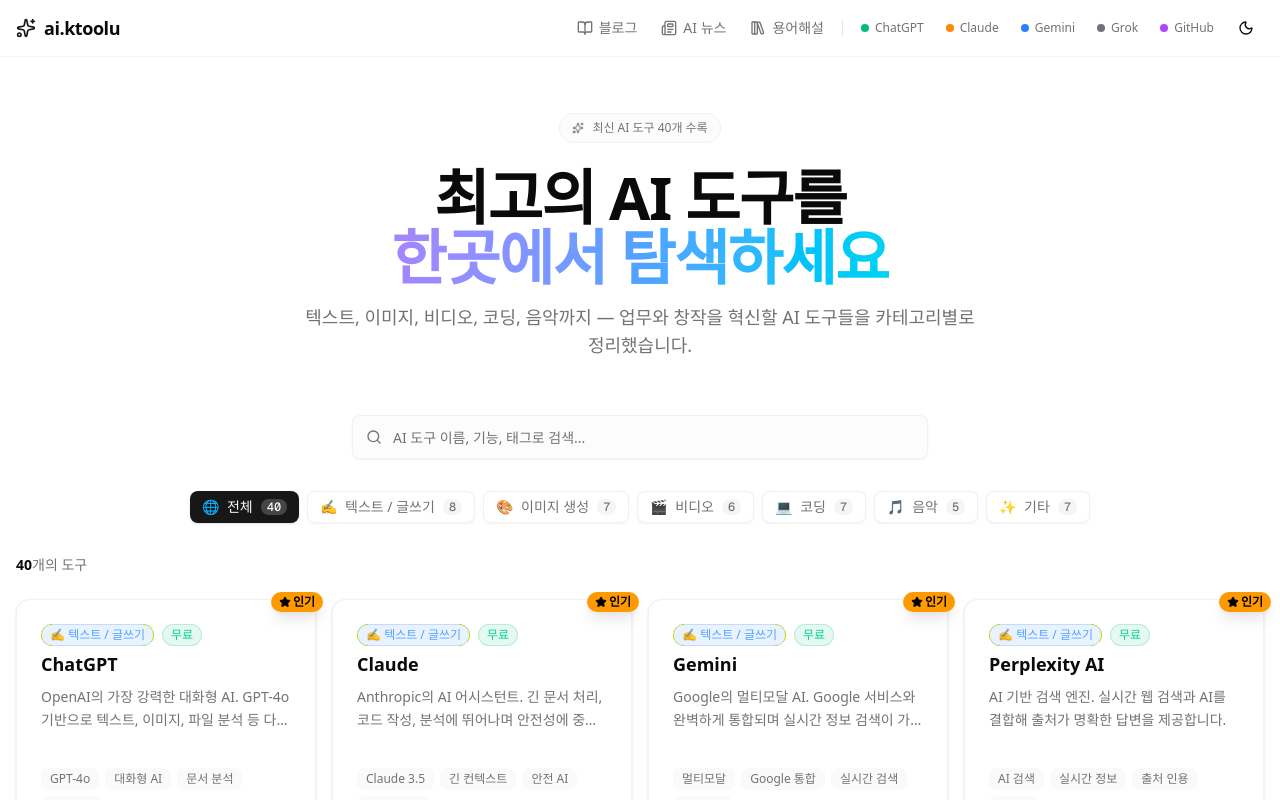
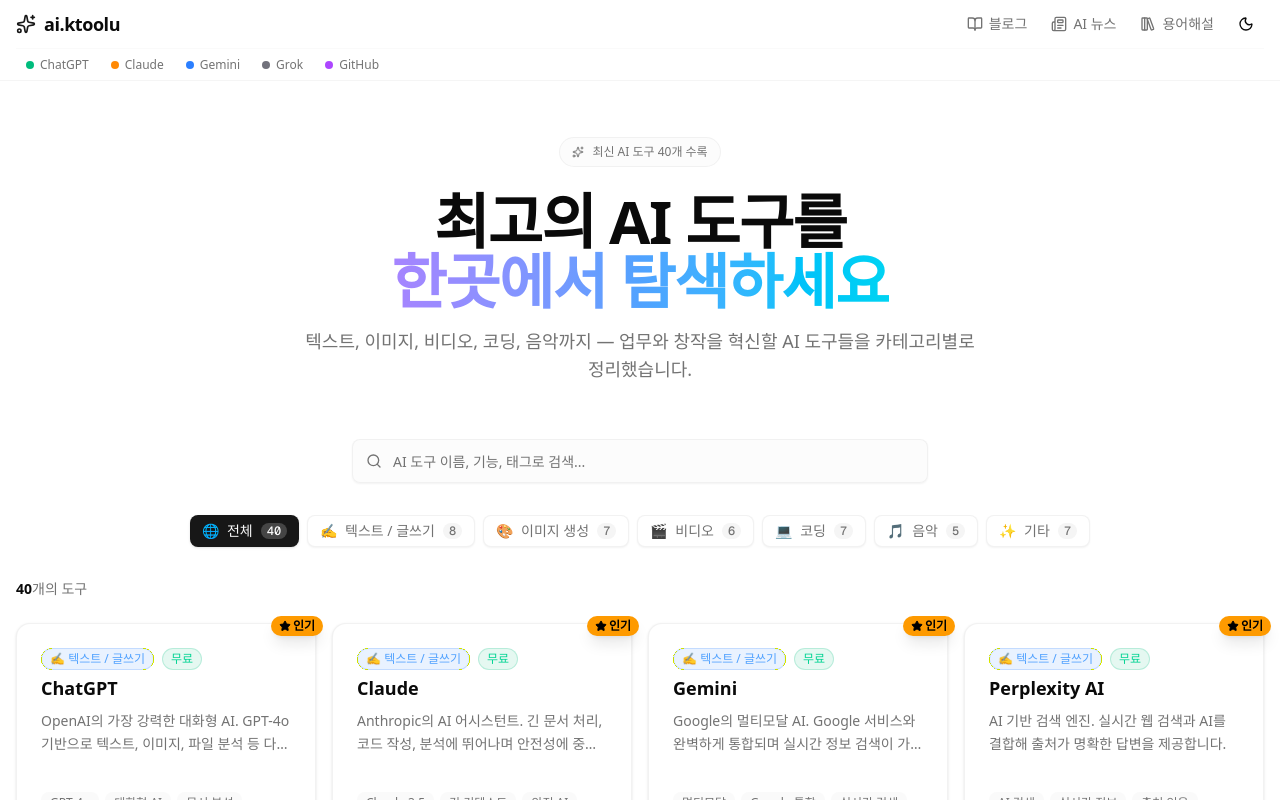
Before and after one commit to hanamanajun-sudo/ai-tools-hub, a Next.js app: page / in a window 1280 px wide. Shown: the top 800 px of the page. Built offline with nearby package versions, Linux system fonts and the light colour scheme.

Commit message:
nav: 2줄 분리 (블로그/뉴스/용어해설 + AI 툴 링크)

```diff
--- a/components/site-header.tsx
+++ b/components/site-header.tsx
@@ -38,15 +38,15 @@
 export function SiteHeader({ activePage, blogCount }: SiteHeaderProps) {
   return (
     <header className="sticky top-0 z-50 w-full border-b border-border/40 bg-background/80 backdrop-blur-xl">
-      <div className="mx-auto flex h-14 max-w-7xl items-center justify-between px-4 gap-2">
-        {/* Logo */}
+      <div className="mx-auto max-w-7xl px-4">
+        {/* Row 1: Logo + Internal nav */}
+        <div className="flex h-12 items-center justify-between gap-2">
           <Link href="/" className="flex items-center gap-2 shrink-0">
             <Sparkles className="h-5 w-5 text-primary" />
             <span className="text-lg font-bold tracking-tight">ai.ktoolu</span>
           </Link>
 
           <div className="flex items-center gap-1">
-          {/* Internal nav */}
             <Link
               href="/blog"
               className={`flex items-center gap-1.5 rounded-md px-2.5 py-1.5 text-sm font-medium transition-colors ${
@@ -86,11 +86,12 @@
               <span className="hidden sm:inline">용어해설</span>
             </Link>
 
-          {/* Divider */}
-          <div className="h-4 w-px bg-border mx-1 hidden md:block" />
+            <ThemeToggle />
+          </div>
+        </div>
 
-          {/* AI Tool Quick Links */}
-          <div className="hidden md:flex items-center gap-0.5">
+        {/* Row 2: AI Tool Quick Links */}
+        <div className="flex h-8 items-center gap-0.5 border-t border-border/20 pt-1 pb-1">
           {AI_TOOLS.map((tool) => (
             <a
               key={tool.name}
@@ -98,15 +99,12 @@
               target="_blank"
               rel="noopener noreferrer"
               title={tool.name}
-                className="flex items-center gap-1.5 rounded-md px-2.5 py-1.5 text-xs font-medium text-muted-foreground hover:text-foreground hover:bg-accent transition-colors whitespace-nowrap"
+              className="flex items-center gap-1.5 rounded-md px-2.5 py-1 text-xs font-medium text-muted-foreground hover:text-foreground hover:bg-accent transition-colors whitespace-nowrap"
             >
               <span className={`h-2 w-2 rounded-full shrink-0 ${tool.dot}`} />
-                <span className="hidden lg:inline">{tool.name}</span>
+              {tool.name}
             </a>
           ))}
-          </div>
-
-          <ThemeToggle />
         </div>
       </div>
     </header>
```
Lines whose indentation alone changed are shown as unchanged.
